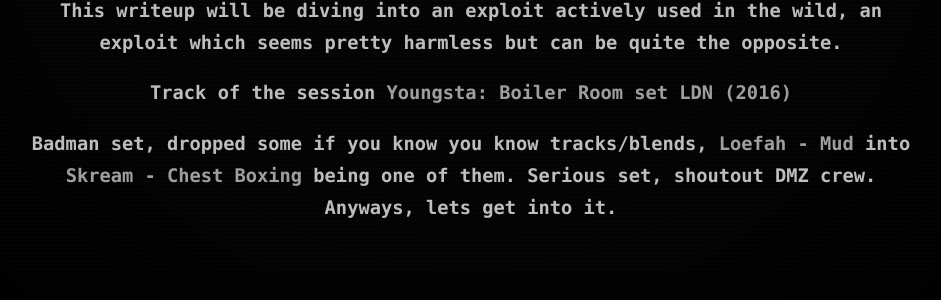
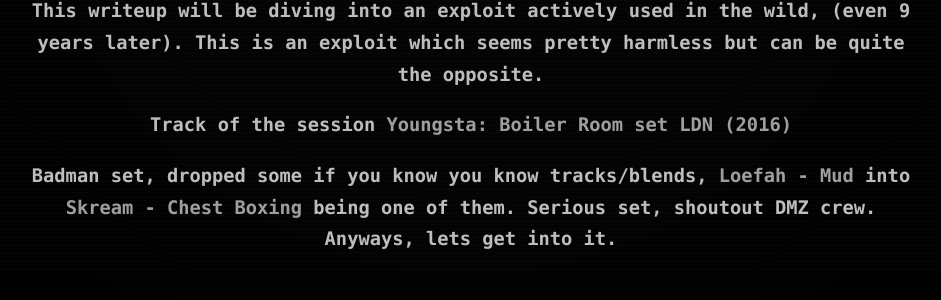
Before and after one commit to 0xhtw/0xhtw.github.io, a Jekyll site: the page built from writeups/hikvision17.md, in a window 1280 px wide, cut to the strip 628-945 px from the top of the page. Shown: the top 300 px of the strip, without its empty margins (169-1110 px from the left). Built offline with Jekyll 4.4.1, drawn with Linux system fonts in a browser that asks for light colours; our own code applies the rules of GitHub Pages for plain Markdown files.

Commit message:
Update hikvision17.md

```diff
--- a/writeups/hikvision17.md
+++ b/writeups/hikvision17.md
@@ -3,9 +3,12 @@
 ![ifYouSeeThisMyGIFHasHadADayOff](https://i.pinimg.com/originals/62/9b/2e/629b2e5d7c692607e4224b31c03a5e45.gif)
 
 
-### This writeup will be diving into an exploit actively used in the wild, an exploit which seems pretty harmless but can be quite the opposite.
+
+### This writeup will be diving into an exploit actively used in the wild, (even 9 years later). This is an exploit which seems pretty harmless but can be quite the opposite.
+
 
 
 ### Track of the session [Youngsta: Boiler Room set LDN (2016)](https://www.youtube.com/watch?v=gi8Nfxis6ic)
 
+
 ### Badman set, dropped some if you know you know tracks/blends, [Loefah - Mud](https://www.youtube.com/watch?v=AYoPaVV-qk8) into [Skream - Chest Boxing](https://www.youtube.com/watch?v=oSKK9JzvX38) being one of them. Serious set, shoutout DMZ crew. Anyways, lets get into it.
```
